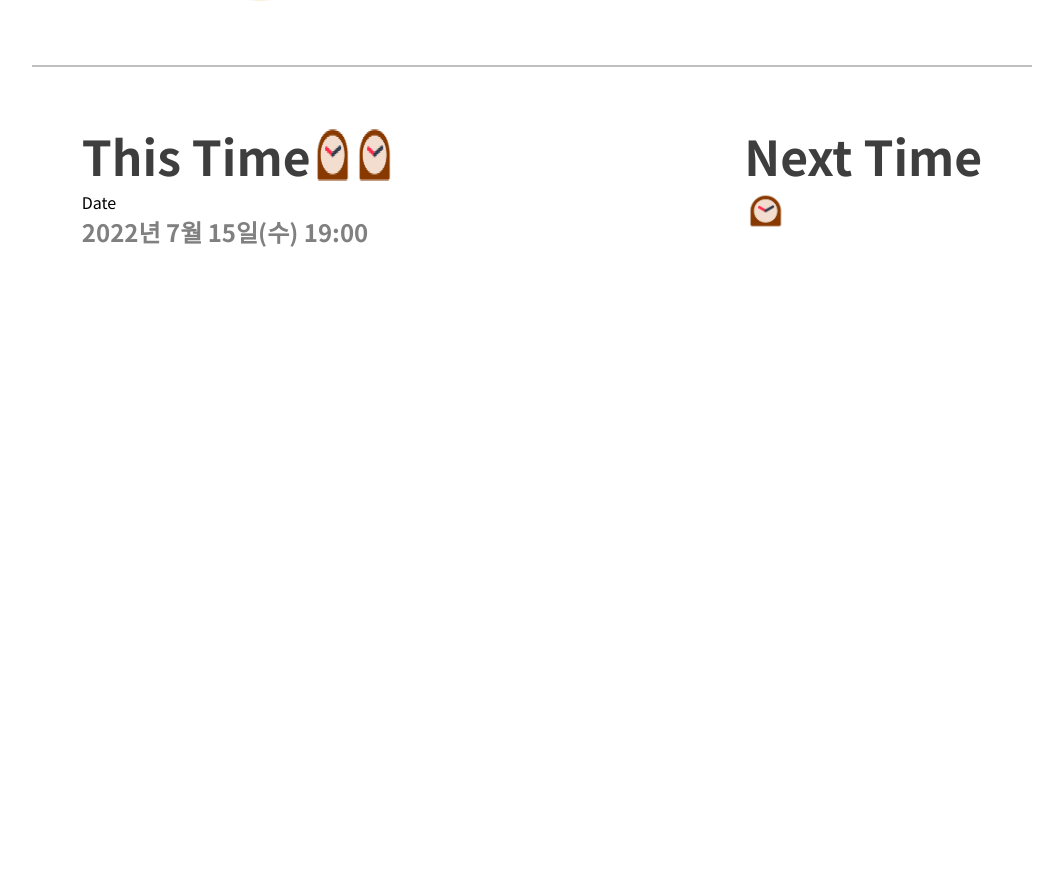
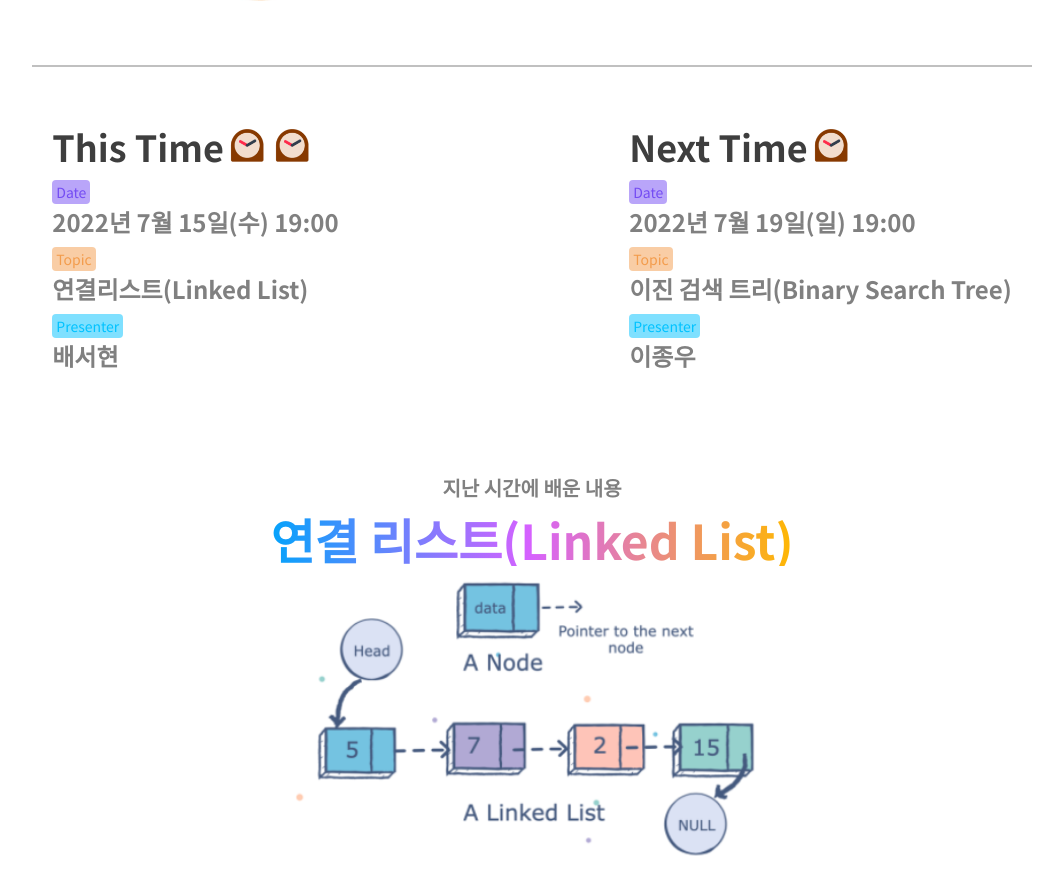
Before and after one commit to baebae02/pybo-frontend, a Vue app: page /study in a window 1280 px wide. Shown: the part 501-1396 px from the top of the page, without its empty margins (108-1171 px from the left). Before the commit the page ends 800 px from the top, so only its background shows below. Built offline with nearby package versions, Linux system fonts and the light colour scheme.

Commit message:
feat: study page

```diff
--- a/src/components/TextOption.vue
+++ b/src/components/TextOption.vue
@@ -1,5 +1,5 @@
 <template>
-    <span :class="{Bold, Gray, General, Purple}">
+    <span :class="{Bold, Gray, General, Purple, Bolder}">
         {{ content }}
     </span>
 </template>
@@ -18,12 +18,18 @@ export default {
       'Gray',
       'General',
       'Purple',
+      'Bolder',
   ],
 }
 </script>
 
 <style>
     .Bold {
+        font-weight: bold;
+        font-size: 36px;
+        color: #3E3E3E;
+    }
+    .Bolder {
         font-weight: bold;
         font-size: 48px;
         color: #3E3E3E;
--- a/src/views/Study.vue
+++ b/src/views/Study.vue
@@ -3,11 +3,11 @@
         <div class="top">
             <img class="study" src="@/assets/study.png">
             <div class="textArea">
-                <TextOption Bold="true" content="Welcome Study"></TextOption>
+                <TextOption Bolder="true" content="Welcome Study"></TextOption>
                 <TextOption Gray="true" content="공부하러 오셨군요!"></TextOption>
                 <br/><br/>
-                <div>
-                    오늘은 <br/>
+                <div style="margin-bottom: 10px;">
+                    오늘은
                     <TextOption Purple="true" content="1"/>주차
                     <TextOption Purple="true" content="2"/>번째 스터디입니다.
                 </div>
@@ -22,20 +22,37 @@
             </div>
         </div>
         <div class="splitBar"></div>
-        <div class="bottom">
+        <div class="plan">
             <div class="time">
                 <div class="title">
                     <TextOption content="This Time" Bold="true"></TextOption>
-                    <img src="@/assets/clock.png" width="42px"/>
-                    <img src="@/assets/clock.png" width="42px"/>
+                    <img src="@/assets/clock.png" />
+                    <img src="@/assets/clock.png" />
                 </div>
-                <div>Date</div>
+                <div class="fill purple">Date</div>
                 <TextOption Gray="true" content="2022년 7월 15일(수)  19:00"></TextOption>
+                <div class="fill org">Topic</div>
+                <TextOption Gray="true" content="연결리스트(Linked List)"></TextOption>
+                <div class="fill blue">Presenter</div>
+                <TextOption Gray="true" content="배서현"></TextOption>
             </div>
             <div class="time">
+                <div class="title">
                     <TextOption content="Next Time" Bold="true"></TextOption>
                     <img src="@/assets/clock.png" width="42px"/>
                 </div>
+                <div class="fill purple">Date</div>
+                <TextOption Gray="true" content="2022년 7월 19일(일)  19:00"></TextOption>
+                <div class="fill org">Topic</div>
+                <TextOption Gray="true" content="이진 검색 트리(Binary Search Tree)"></TextOption>
+                <div class="fill blue">Presenter</div>
+                <TextOption Gray="true" content="이종우"></TextOption>
+            </div>
+        </div>
+        <div class="last">
+            <TextOption Gray="true" content="지난 시간에 배운 내용" style="font-size:20px;"></TextOption>
+            <div class="subject">연결 리스트(Linked List)</div>
+            <img src="@/assets/study/linkedList.png"/>
         </div>
     </div>
 </template>
@@ -85,7 +102,6 @@ export default {
     .progress {
         display: flex;
         flex-direction: row;
-        margin: 28px 0px;
     }
     #fry {
         margin-right: 28px;
@@ -98,24 +114,71 @@ export default {
         margin: 53px 0px;
     }
 
-    .bottom {
+    .plan {
         display: flex;
         width: 100%;
         flex-direction: row;
         justify-content: space-around;
+    }
     .time {
         display: flex;
         flex-direction: column;
+        font-size: 20px;
+    }
     .title {
         display: flex;
-                width: 100%;
         flex-direction: row;
+        justify-content: left;
+        align-items: center;
     }
+    .title img {
+        width: auto;
+        height: 45px;
     }
+    .fill {
+        border-radius: 4px;
+        width: fit-content;
+        padding: 2px 4px;
+        margin-top: 8px;
+        font-size: 14px;
     }
+    .purple {
+        color: #744CF3;
+        background-color: rgba(116, 76, 243, 0.5);
+    }
+    .org {
+        color: #F39C4C;
+        background-color: rgba(243, 156, 76, 0.5);
+    }
+    .blue {
+        color: #00C2FF;
+        background-color: rgba(0, 194, 255, 0.5);
+    }
+    .last {
+        display: flex;
+        margin: 100px 0px;
+        flex-direction: column;
+        align-items: center;
+    }
+    .last img {
+        width: 476px;
+    }
+    .subject {
+        font-size: 48px;
+        font-weight: bold;
+        line-height: 54px;
+        background: linear-gradient(90deg, #04A3FB 0%, #D661FF 49.48%, #FFB800 100%, #FFB800 100%);
+        -webkit-text-fill-color: transparent;
+        background-clip: text;
+        margin: 10px;
+    }
+
+
+
     @media (max-width: 800px) {
     .top {
         flex-direction: column;
+        margin-top: 80px;
     }
     .top .study {
         width: 150px;
@@ -124,8 +187,11 @@ export default {
         margin-right: 14px;
         width: 24px;
     }
-    .bottom {
+    .plan {
         flex-direction: column;
+    }
+    .time {
+        margin-bottom: 30px;
     }
 }
 </style>
```
Also changed, not shown: src/assets/study/linkedList.png (added). Lines whose indentation alone changed are shown as unchanged.
